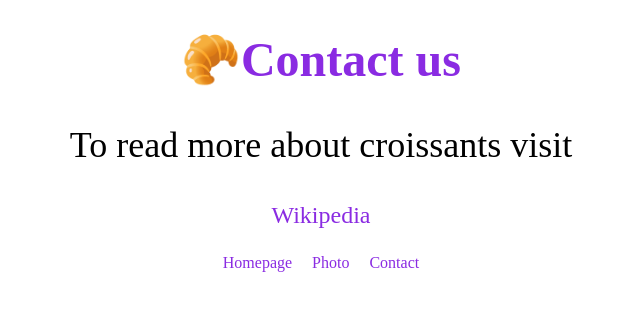
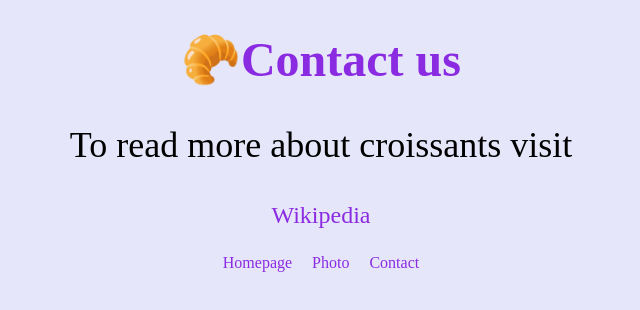
Before and after one commit to ingabublii/croissant-project, a plain HTML site: page contact.html in a window 1280 px wide. Shown: the whole page, without its empty margins (319-959 px from the left). Drawn offline with Linux system fonts and the light colour scheme.

Commit message:
added some css

```diff
--- a/contact.html
+++ b/contact.html
@@ -5,6 +5,9 @@
     <meta name="viewport" content="width=device-width, initial-scale=1.0">
     <title>Document</title>
     <style>
+        body {
+            background-color: lavender;
+        }
         h1 {
             text-align: center;
             font-size: 48px;
```
Also changed, not shown: index.html (+1 -0 lines).
